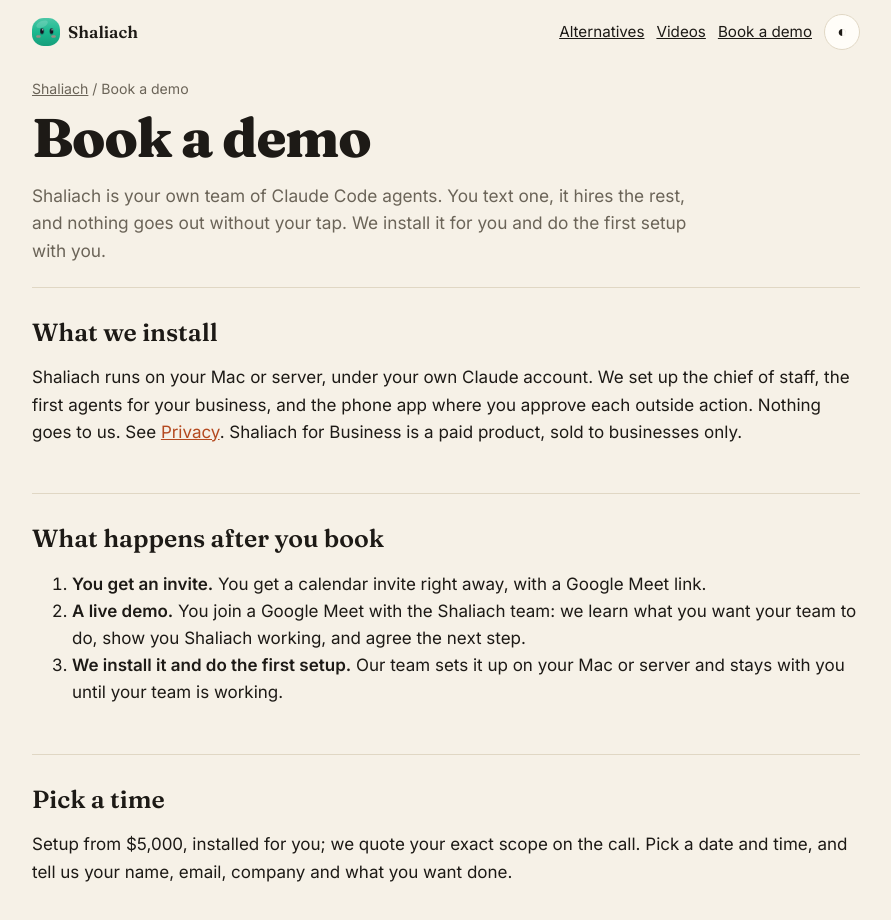
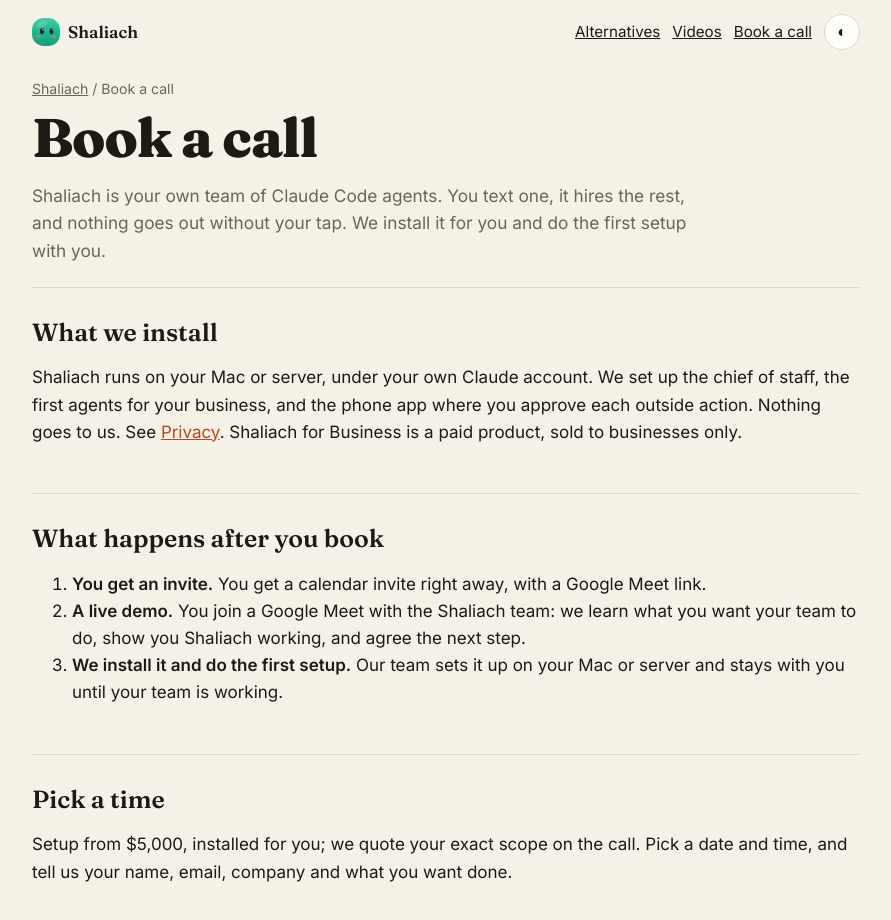
Before and after one commit to yrks12/shaliach-site, a plain HTML site: page book/index.html in a window 1280 px wide. Shown: the top 920 px of the page, without its empty margins (194-1085 px from the left). Drawn offline with Linux system fonts and the light colour scheme; grey boxes are pictures that could not be loaded.

Commit message:
Publish from agent-deck-internal 5df59671 (site/)

```diff
--- a/book/index.html
+++ b/book/index.html
@@ -3,7 +3,7 @@
 <head>
 <meta charset="utf-8">
 <meta name="viewport" content="width=device-width, initial-scale=1">
-<title>Book a demo | Shaliach – AI agents</title>
+<title>Book a call | Shaliach – AI agents</title>
 <meta name="description" content="Book a Shaliach demo. Our team installs your own team of Claude Code agents on your Mac or server and does the first setup with you. Paid, for businesses only.">
 <link rel="canonical" href="https://shaliach.me/book/">
 <meta property="og:type" content="article">
@@ -28,7 +28,7 @@
 <style>#book-frame{min-height:900px}@media (max-width:640px){#book-frame{min-height:1000px}}</style>
 <script src="/stats.js" defer></script>
 <script type="application/ld+json">
-{"@context": "https://schema.org", "@graph": [{"@type": "WebPage", "@id": "https://shaliach.me/book/", "url": "https://shaliach.me/book/", "name": "Book a Shaliach demo", "isPartOf": {"@type": "WebSite", "name": "Shaliach", "url": "https://shaliach.me/"}, "dateModified": "2026-11-11"}, {"@type": "BreadcrumbList", "itemListElement": [{"@type": "ListItem", "position": 1, "name": "Shaliach", "item": "https://shaliach.me/"}, {"@type": "ListItem", "position": 2, "name": "Book a demo", "item": "https://shaliach.me/book/"}]}]}
+{"@context": "https://schema.org", "@graph": [{"@type": "WebPage", "@id": "https://shaliach.me/book/", "url": "https://shaliach.me/book/", "name": "Book a Shaliach demo", "isPartOf": {"@type": "WebSite", "name": "Shaliach", "url": "https://shaliach.me/"}, "dateModified": "2026-11-11"}, {"@type": "BreadcrumbList", "itemListElement": [{"@type": "ListItem", "position": 1, "name": "Shaliach", "item": "https://shaliach.me/"}, {"@type": "ListItem", "position": 2, "name": "Book a call", "item": "https://shaliach.me/book/"}]}]}
 </script>
 </head>
 <body>
@@ -37,11 +37,11 @@
   <a class="brand" href="/"><svg class="face" viewBox="0 0 100 100" role="img" aria-label="The Shaliach face"><defs><linearGradient id="gmascot-nav" x1="0" y1="0" x2="0" y2="100" gradientUnits="userSpaceOnUse"><stop offset="0" stop-color="#4cc7a7"/><stop offset=".5" stop-color="#1ab88f"/><stop offset="1" stop-color="#169e7b"/></linearGradient></defs><rect width="100" height="100" rx="42" fill="url(#gmascot-nav)"/><ellipse cx="36" cy="22" rx="22" ry="11" fill="#fff" opacity=".16" transform="rotate(-24 36 22)"/><rect x="15.0" y="61.5" width="16" height="9" rx="4.5" fill="#ff7380" opacity=".55"/><rect x="69.0" y="61.5" width="16" height="9" rx="4.5" fill="#ff7380" opacity=".55"/><g class="eyes"><rect x="29.5" y="37.2" width="12.5" height="20" rx="6.25" fill="#141221"/><circle cx="38.0" cy="42.2" r="2.3" fill="#fff" opacity=".9"/><rect x="63.5" y="37.2" width="12.5" height="20" rx="6.25" fill="#141221"/><circle cx="72.0" cy="42.2" r="2.3" fill="#fff" opacity=".9"/></g></svg>Shaliach</a>
   <a href="/alternatives/">Alternatives</a>
   <a href="/videos.html">Videos</a>
-  <a href="/book/" aria-current="page">Book a demo</a>
+  <a href="/book/" aria-current="page">Book a call</a>
   <button class="theme" id="theme" type="button" aria-label="Switch light or dark mode">&#9680;</button>
 </nav>
-<p class="crumbs"><a href="../">Shaliach</a> / Book a demo</p>
-<h1>Book a demo</h1>
+<p class="crumbs"><a href="../">Shaliach</a> / Book a call</p>
+<h1>Book a call</h1>
 <p class="lede">Shaliach is your own team of Claude Code agents. You text one, it hires the rest, and nothing goes out without your tap. We install it for you and do the first setup with you.</p>
 
 <section>
@@ -64,7 +64,7 @@
   <!-- Booking slot: #book-frame loads data-src (https only) lazily; until it loads, the fallback text shows. -->
   <div id="book-embed" class="note">
     <p id="book-loading">Booking is loading. If it does not appear, write to support@shaliach.me and we will reply with times.</p>
-    <iframe id="book-frame" title="Book a demo" data-src="https://calendar.google.com/calendar/appointments/schedules/AcZssZ2ARzTL-Qa5ngBjjToaXIvNX-nxC5GRWBS_eF9JLylKZZA5rnzdkM2RX-xExw8zagqg67He8j-z?gv=true" sandbox="allow-scripts allow-forms allow-same-origin allow-popups" referrerpolicy="no-referrer" hidden style="width:100%;border:0;border-radius:12px"></iframe>
+    <iframe id="book-frame" title="Book a call" data-src="https://calendar.google.com/calendar/appointments/schedules/AcZssZ2ARzTL-Qa5ngBjjToaXIvNX-nxC5GRWBS_eF9JLylKZZA5rnzdkM2RX-xExw8zagqg67He8j-z?gv=true" sandbox="allow-scripts allow-forms allow-same-origin allow-popups" referrerpolicy="no-referrer" hidden style="width:100%;border:0;border-radius:12px"></iframe>
     <p class="note">Booking runs on Google Calendar; your name, email and answers go to us through it.</p>
     <p class="note">Calendar not showing? <a href="https://calendar.google.com/calendar/appointments/schedules/AcZssZ2ARzTL-Qa5ngBjjToaXIvNX-nxC5GRWBS_eF9JLylKZZA5rnzdkM2RX-xExw8zagqg67He8j-z" target="_blank" rel="noopener">Open the booking page in a new tab</a>.</p>
   </div>
```
